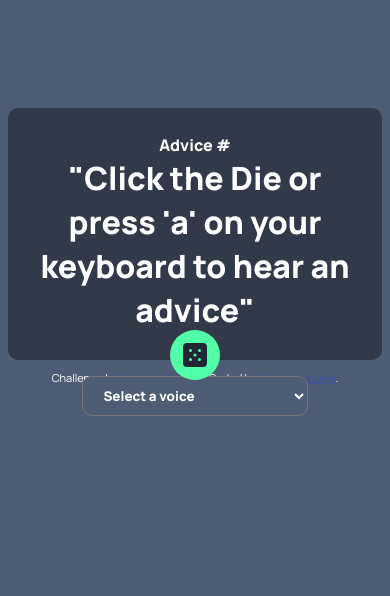
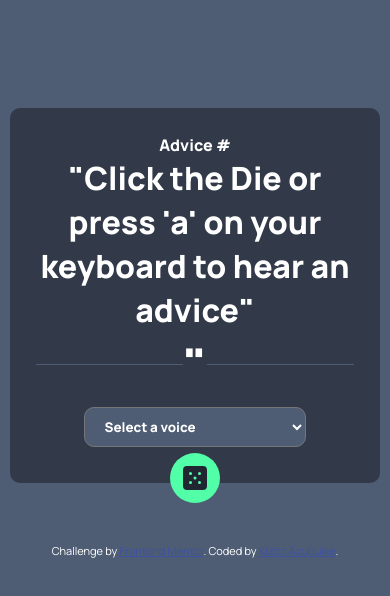
Before and after one commit to Kayzubi/advicegenerator, a plain HTML site: page index.html in a window 390 px wide. Drawn offline with Linux system fonts and the light colour scheme.

Commit message:
add mobile friendly update

```diff
--- a/style.css
+++ b/style.css
@@ -19,11 +19,11 @@ body {
 
 #container {
     background-color: hsl(217, 19%, 24%);
-    height: 200px;
     margin: 100px 0 10px;
     border-radius: 10px;
     padding: 7%;
     position: relative;
+    width: 85%;
 }
 
 #dice-box{
@@ -53,11 +53,30 @@ body {
     color: #fff;
     background-color: hsl(217, 19%, 38%);
     border-radius: 10px;
+    margin: 10px auto;
+}
+.blockquote{
+    display: flex;
+    flex-direction: row;
+    justify-content: space-around;
+}
+.quotation {
+    font-size: 3rem;
+    flex-grow: 1;
+
+}
+.line{
+    height: 1px;
+    width: 200px;
+    background-color: hsl(217, 19%, 38%);
+    flex-grow: 2;
+
+    margin: auto 0;
 }
 
 
 
 
 
-.attribution { font-size: 11px; text-align: center; }
+.attribution { font-size: 11px; text-align: center; margin-top: 50px;}
 .attribution a { color: hsl(228, 45%, 44%); }
```
